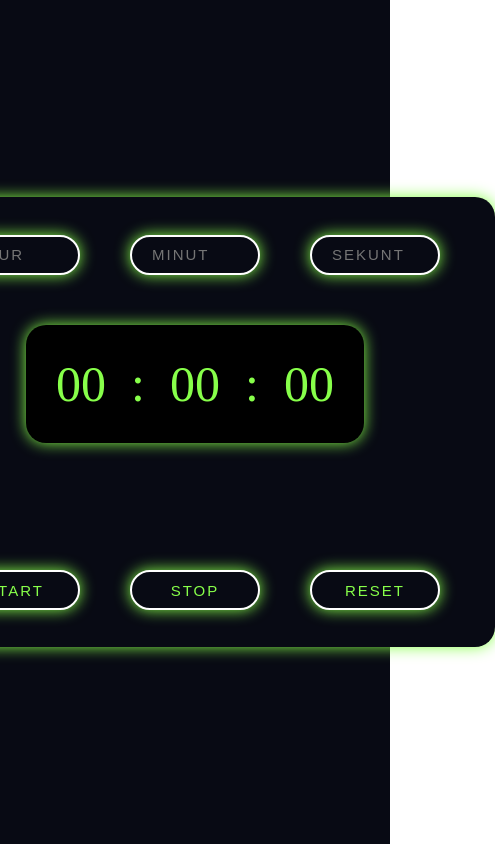
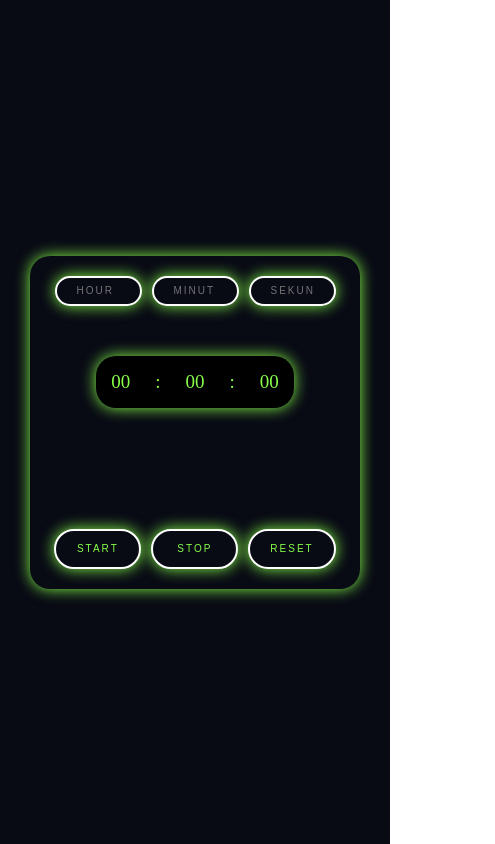
Before and after one commit to Alpen-Gold/Sekundamer, a plain HTML site: page index.html in a window 390 px wide. Shown: the whole page, 495 px wide, since content can reach past the window. Drawn offline with Linux system fonts and the light colour scheme.

Commit message:
media edited

```diff
--- a/sass/style.scss
+++ b/sass/style.scss
@@ -34,7 +34,6 @@ body {
   border-radius: 20px;
   padding: 20px;
   width: 600px;
-  height: 450px;
 }
 
 .card-input {
@@ -114,3 +113,41 @@ body {
     }
   }
 }
+
+@media screen and (max-width: 550px) {
+  .cards {
+    width: 330px;
+  }
+
+  .card-input {
+    display: flex;
+    align-items: center;
+    gap: 10px;
+    input {
+      max-width: 87px;
+      height: 30px;
+      font-size: 10px;
+    }
+  }
+
+  .card-timer {
+    padding: 15px;
+    .spanTimer {
+      font-size: 19px;
+    }
+  }
+
+  .cardButton {
+    display: flex;
+    align-items: center;
+    gap: 10px;
+    button {
+      min-width: 87px;
+      font-size: 10px;
+    }
+  }
+
+  .error {
+    font-size: 17px;
+  }
+}
```
Also changed, not shown: css/style.css, index.html (line endings or trailing spaces), 1 other file.
